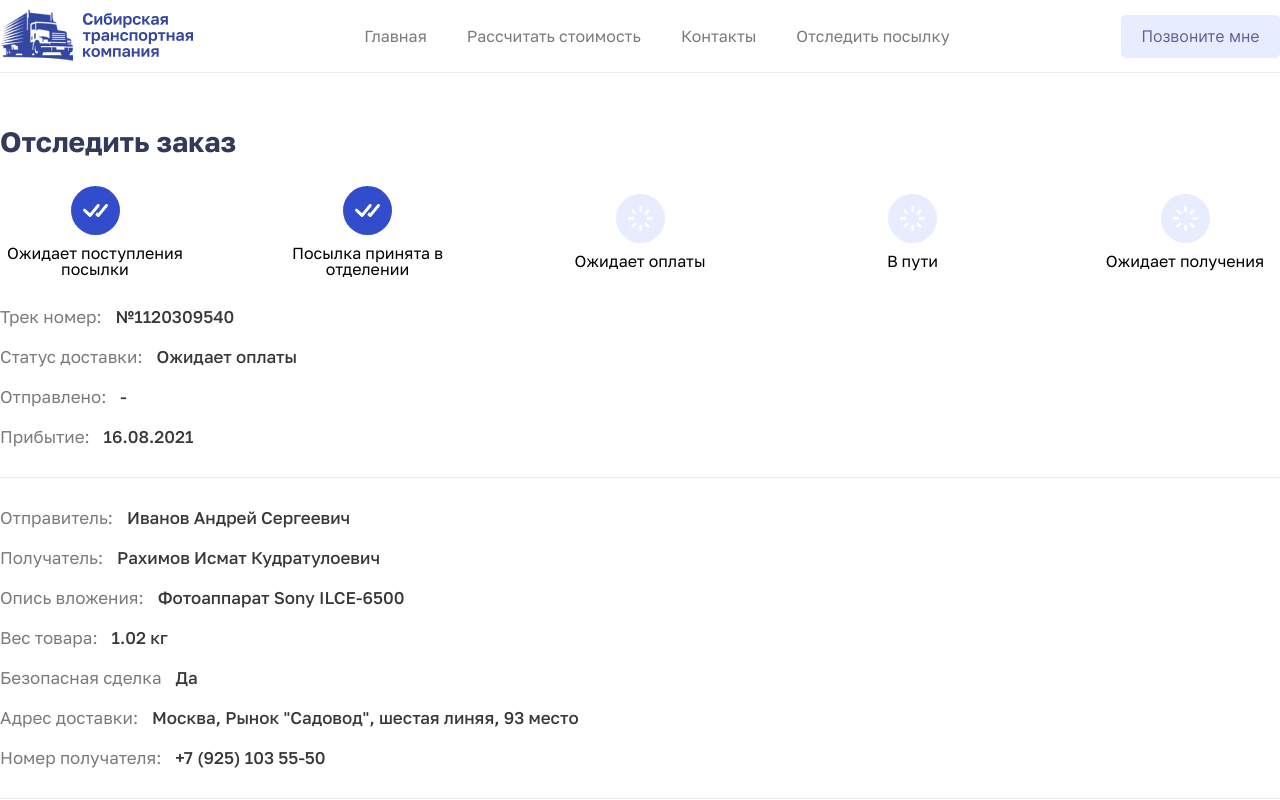
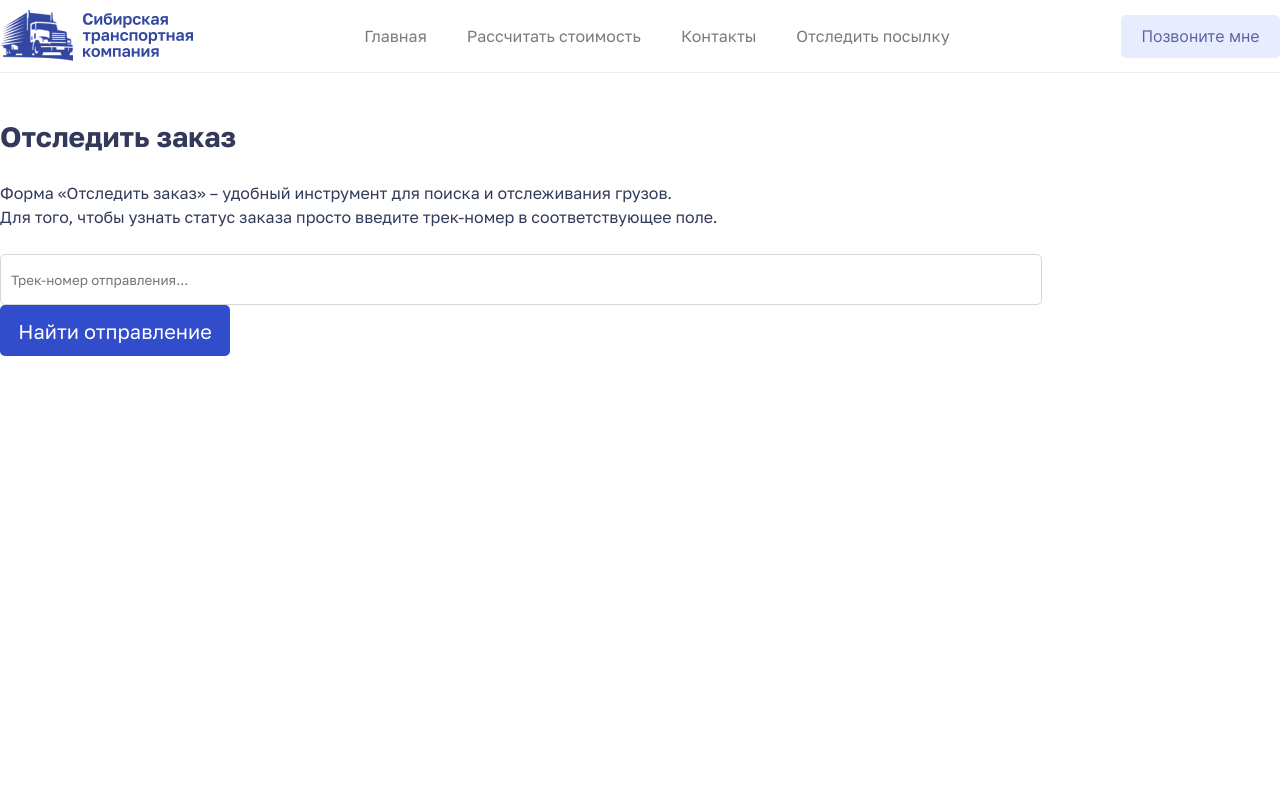
Before and after one commit to latttysh/shipping-company, a React (Create React App) app in the folder frontend/: page /check in a window 1280 px wide. Built offline with nearby package versions, Linux system fonts and the light colour scheme.

Commit message:
up up up

```diff
--- a/frontend/src/pages/Check/check.module.scss
+++ b/frontend/src/pages/Check/check.module.scss
@@ -38,7 +38,7 @@
   flex-direction: column;
   gap: 20px;
   padding-bottom: 30px;
-  border-bottom: 1px solid #EDEDED;
+  border-bottom: 1px solid #ededed;
   .item {
     display: flex;
     gap: 14px;
@@ -55,3 +55,44 @@
     }
   }
 }
+
+.search {
+  padding-top: 50px;
+  .title {
+    font-size: 28px;
+    line-height: 100%;
+    color: #33395b;
+    font-family: "Golos-bold";
+    margin-bottom: 30px;
+  }
+  .subtitle {
+    font-size: 16px;
+    line-height: 150%;
+    color: #33395b;
+    margin-bottom: 25px;
+  }
+  .input__block {
+    input {
+      background: #ffffff;
+      border: 1px solid #d6d6d6;
+      border-radius: 5px;
+      width: 1042px;
+      height: 51px;
+      outline: none;
+      padding: 0 10px;
+      margin-right: 15px;
+    }
+    button {
+      background: #314dcb;
+      border-radius: 5px;
+      width: 230px;
+      border: none;
+      height: 51px;
+      font-weight: 400;
+      font-size: 20px;
+      line-height: 24px;
+      color: #ffffff;
+      cursor: pointer;
+    }
+  }
+}
--- a/frontend/src/pages/Check/index.jsx
+++ b/frontend/src/pages/Check/index.jsx
@@ -1,9 +1,27 @@
 import React from "react";
 import styles from "./check.module.scss";
 
+import { fetchTrack } from "../../redux/slices/Check";
+import { useLocation } from "react-router-dom";
+import { useDispatch, useSelector } from "react-redux";
+
 function Check() {
+  const [status, setStatus] = React.useState("null");
+  const dispatch = useDispatch();
+  const location = useLocation();
+  console.log(location);
+
+  React.useEffect(() => {
+    if (location.state?.track) {
+      console.log("Трек есть");
+      setStatus("filled");
+      dispatch(fetchTrack(location.state.track));
+    }
+  }, []);
   return (
     <div className={styles.container}>
+      {status !== "null" ? (
+        <>
           <div className={styles.check}>
             <div className={styles.check__title}>Отследить заказ</div>
             <div className={styles.check__status}>
@@ -28,8 +46,6 @@ function Check() {
                 <div className={styles.status}>Ожидает получения</div>
               </div>
             </div>
-
-
           </div>
           <div className={styles.track__info}>
             <div className={styles.item}>
@@ -72,13 +88,32 @@ function Check() {
             </div>
             <div className={styles.item}>
               <div className={styles.title}>Адрес доставки:</div>
-            <div className={styles.info}>Москва, Рынок "Садовод", шестая линяя, 93 место</div>
+              <div className={styles.info}>
+                Москва, Рынок "Садовод", шестая линяя, 93 место
+              </div>
             </div>
             <div className={styles.item}>
-            <div className={styles.title}>Номер получателя:	</div>
+              <div className={styles.title}>Номер получателя: </div>
               <div className={styles.info}>+7 (925) 103 55-50</div>
             </div>
           </div>
+        </>
+      ) : (
+        <>
+          <div className={styles.search}>
+            <div className={styles.title}>Отследить заказ</div>
+            <div className={styles.subtitle}>
+              Форма «Отследить заказ» – удобный инструмент для поиска и
+              отслеживания грузов. <br /> Для того, чтобы узнать статус заказа просто
+              введите трек-номер в соответствующее поле.
+            </div>
+            <div className={styles.input__block}>
+              <input type="text" placeholder="Трек-номер отправления..."/>
+              <button>Найти отправление</button>
+            </div>
+          </div>
+        </>
+      )}
     </div>
   );
 }
--- a/frontend/src/redux/slices/Check.js
+++ b/frontend/src/redux/slices/Check.js
@@ -6,12 +6,13 @@ export const fetchTrack = createAsyncThunk(
   async (params) => {
     console.log("Отправляем данные");
     console.log(params);
-    const {data} = await axios.get("/track/")
+    const { data } = await axios.get(`/track/${params}`);
+    return data
   }
 );
 
 const initialState = {
-  data: [],
+  data: null,
   status: "Loading",
 };
 
@@ -21,13 +22,13 @@ const checkTrack = createSlice({
   reducers: {},
   extraReducers: {
     [fetchTrack.pending]: (state) => {
-        state.data = null;
-        state.status = 'loading';
-      },
-      [fetchTrack.fulfilled]: (state, action) => {
-        state.data = action.payload;
-        state.status = 'loaded';
-      },
+      state.data = null;
+      state.status = "loading";
+    },
+    [fetchTrack.fulfilled]: (state, action) => {
+      state.data = action.payload;
+      state.status = "loaded";
+    },
     [fetchTrack.rejected]: (state) => {
       state.data = null;
       state.status = "error";
```
Also changed, not shown: 1 other file (tests, documents, lock files or other folders). Lines whose indentation alone changed are shown as unchanged.
